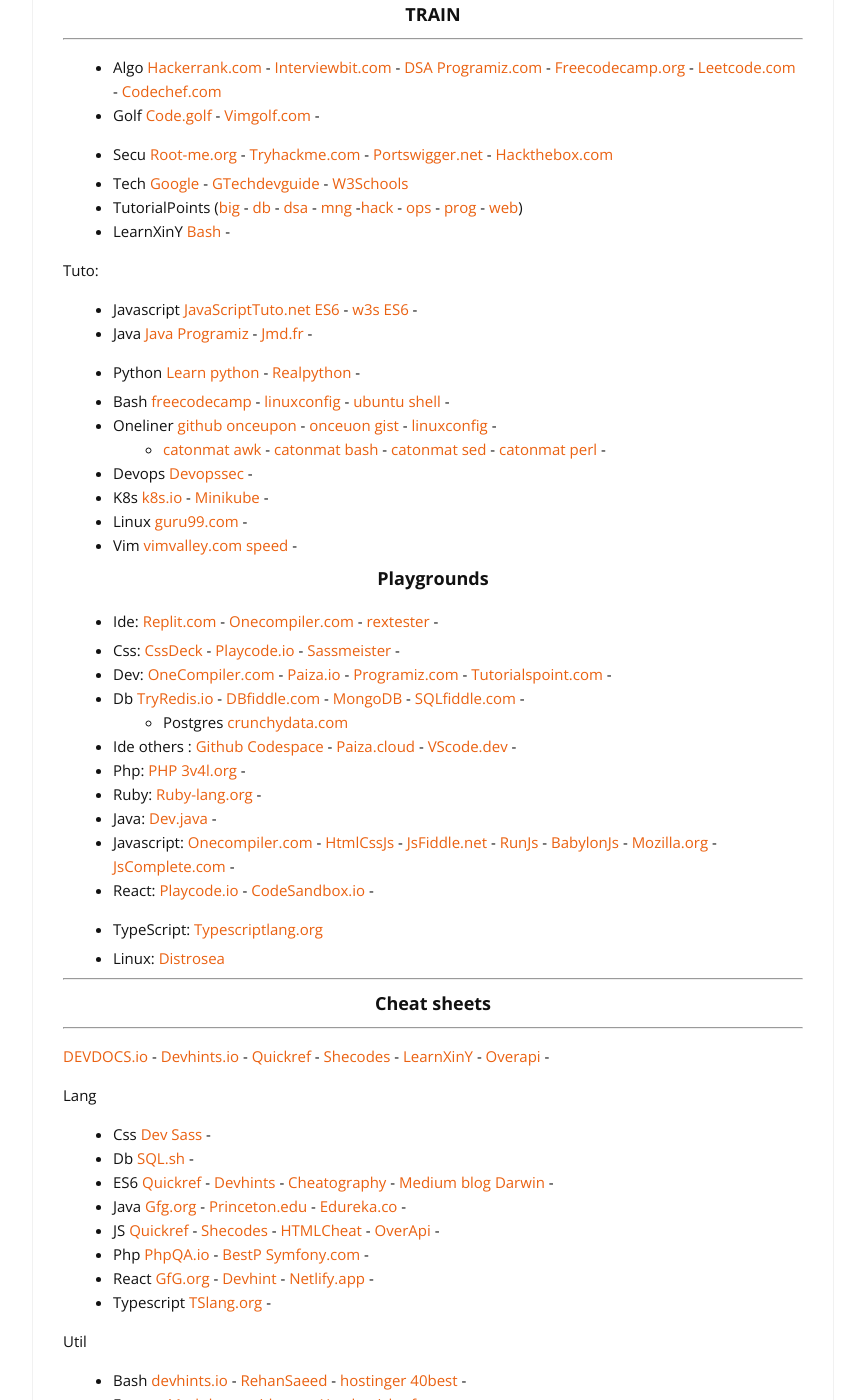
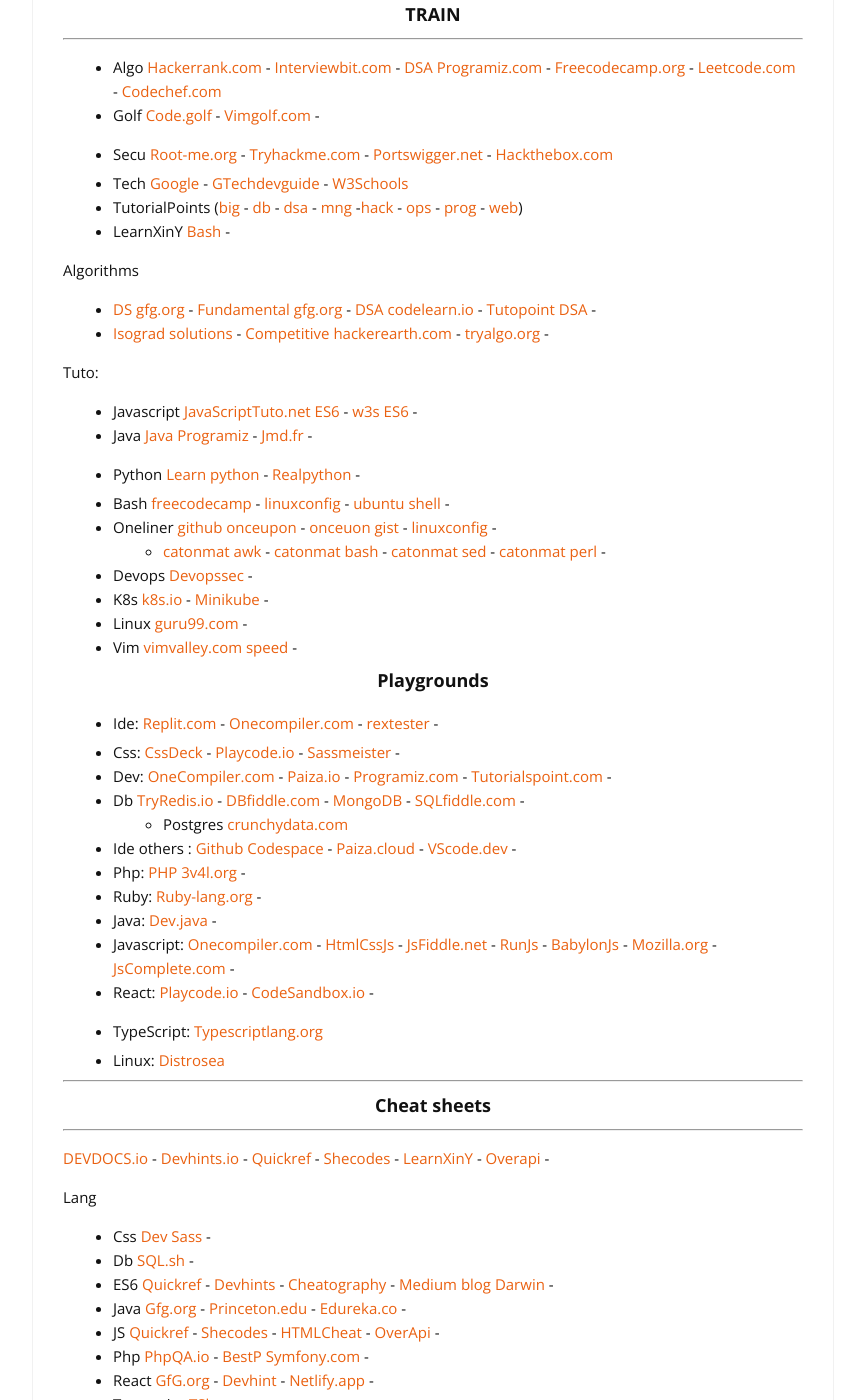
Before and after one commit to cylmat/cylmat.github.io, a Jekyll site: the page built from _pages/USEFUL.md, in a window 1280 px wide and 1400 px high, scrolled down 519 px. Shown: the whole window, without its empty margins (207-1072 px from the left). Built offline with Jekyll 4.4.1, drawn with Linux system fonts in a browser that asks for light colours; nearby versions of some CDN libraries; some of the changed text lies outside the part shown.

Commit message:
Update USEFUL.md

```diff
--- a/_pages/USEFUL.md
+++ b/_pages/USEFUL.md
@@ -30,6 +30,10 @@
 - Tech [Google](https://developers.google.com/learn) - [GTechdevguide](https://techdevguide.withgoogle.com) - [W3Schools](https://www.w3schools.com)
 - TutorialPoints ([big](https://www.tutorialspoint.com/big_data_tutorials.htm) - [db](https://www.tutorialspoint.com/database_tutorials.htm) - [dsa](https://www.tutorialspoint.com/data_structures_algorithms/index.htm) - [mng](https://www.tutorialspoint.com/management_tutorials.htm) -[hack](https://www.tutorialspoint.com/ethical_hacking) - [ops](https://www.tutorialspoint.com/devops_tutorials.htm) - [prog](https://www.tutorialspoint.com/computer_programming_tutorials.htm) - [web](https://www.tutorialspoint.com/web_development_tutorials.htm))
 - LearnXinY [Bash](https://learnxinyminutes.com/docs/bash) -
+
+Algorithms
+* [DS gfg.org](https://www.geeksforgeeks.org/data-structures) - [Fundamental gfg.org](https://www.geeksforgeeks.org/fundamentals-of-algorithms) - [DSA codelearn.io](https://codelearn.io/learning/data-structure-and-algorithms) - [Tutopoint DSA](https://www.tutorialspoint.com/data_structures_algorithms/index.htm) -
+* [Isograd solutions](https://www.isograd-testingservices.com/FR/solutions-challenges-de-code) - [Competitive hackerearth.com](https://www.hackerearth.com/fr/getstarted-competitive-programming) - [tryalgo.org](https://tryalgo.org/problems) -
 
 Tuto:
 * Javascript [JavaScriptTuto.net ES6](https://www.javascripttutorial.net/es6) - [w3s ES6](https://www.w3schools.com/js/js_es6.asp) -
```
Also changed, not shown: other parts of _pages/USEFUL.md (+0 -4 lines).
